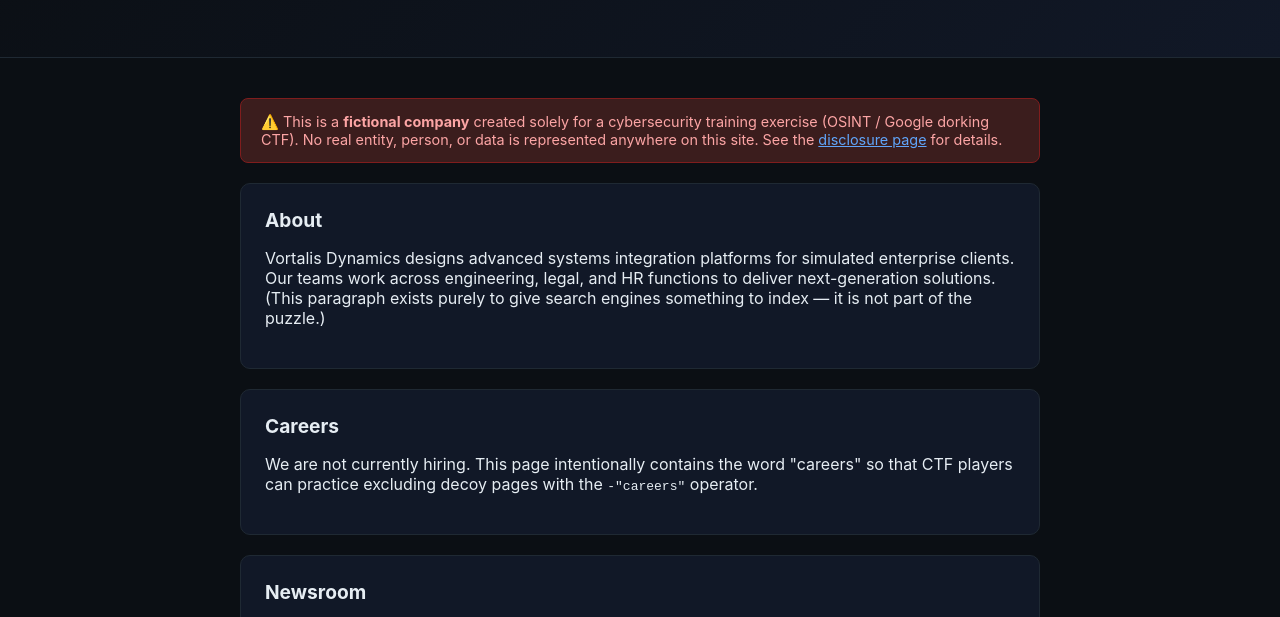
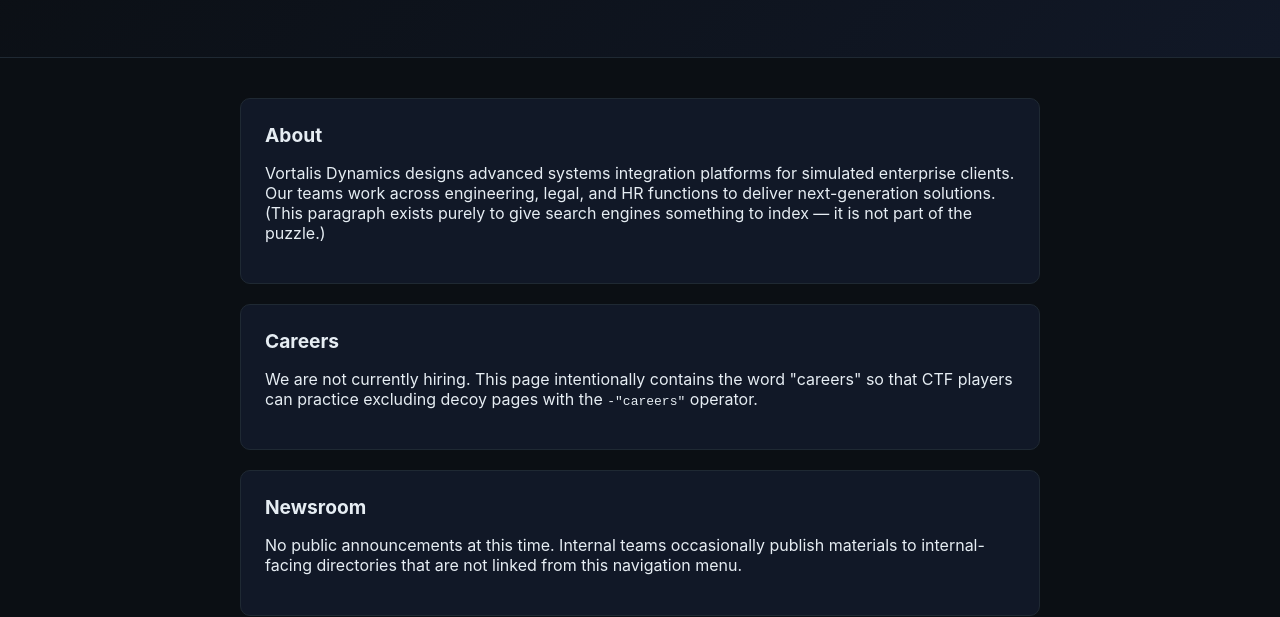
Before and after one commit to mercedezj420-cmd/vortalisdynamics, a plain HTML site: page index.html in a window 1280 px wide. Shown: the part 135-752 px from the top of the page. Drawn offline with Linux system fonts and the light colour scheme.

Commit message:
Update index.html

```diff
--- a/index.html
+++ b/index.html
@@ -25,11 +25,7 @@
   <p>Advanced Systems Group — Research, Integration, Deployment</p>
 </header>
 <main>
-  <div class="banner">
-    ⚠️ This is a <strong>fictional company</strong> created solely for a cybersecurity training exercise
-    (OSINT / Google dorking CTF). No real entity, person, or data is represented anywhere on this site.
-    See the <a href="/legal/disclosure.html">disclosure page</a> for details.
-  </div>
+
 
   <div class="card">
     <h2>About</h2>
```
